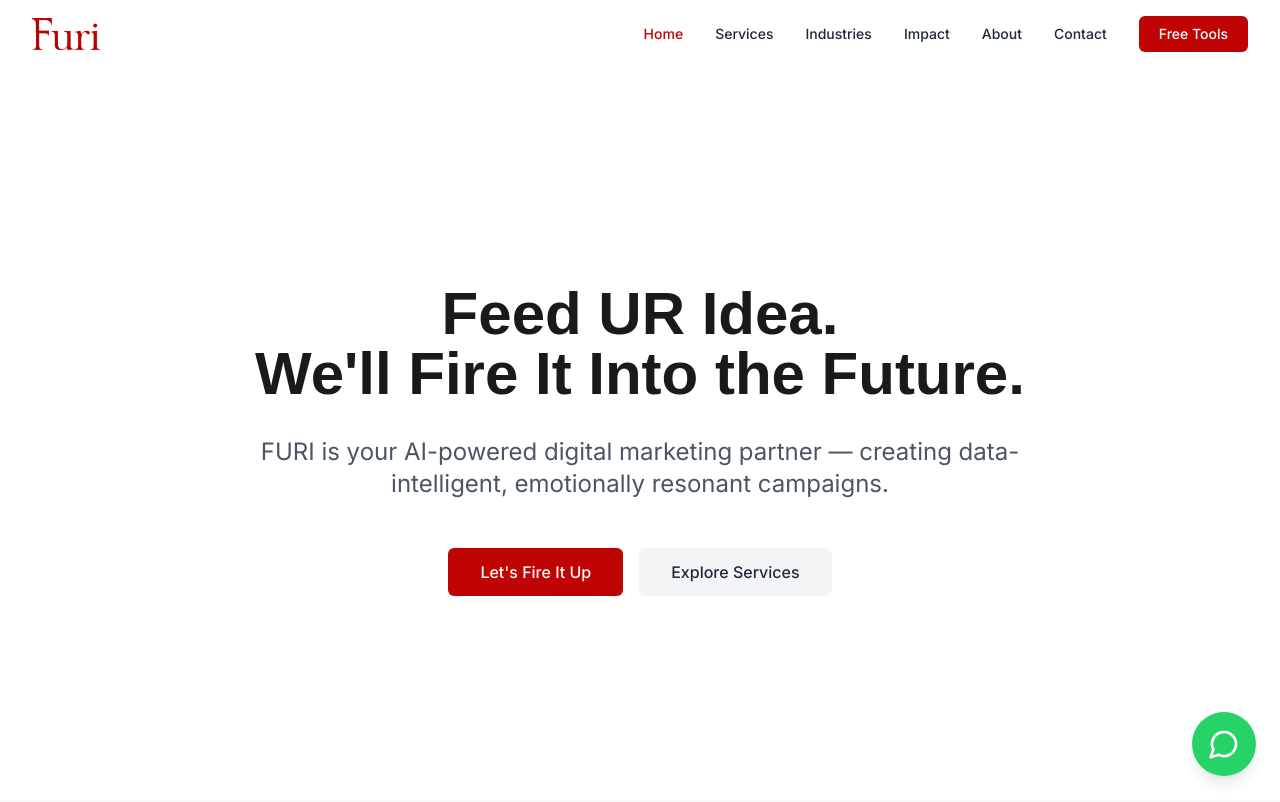
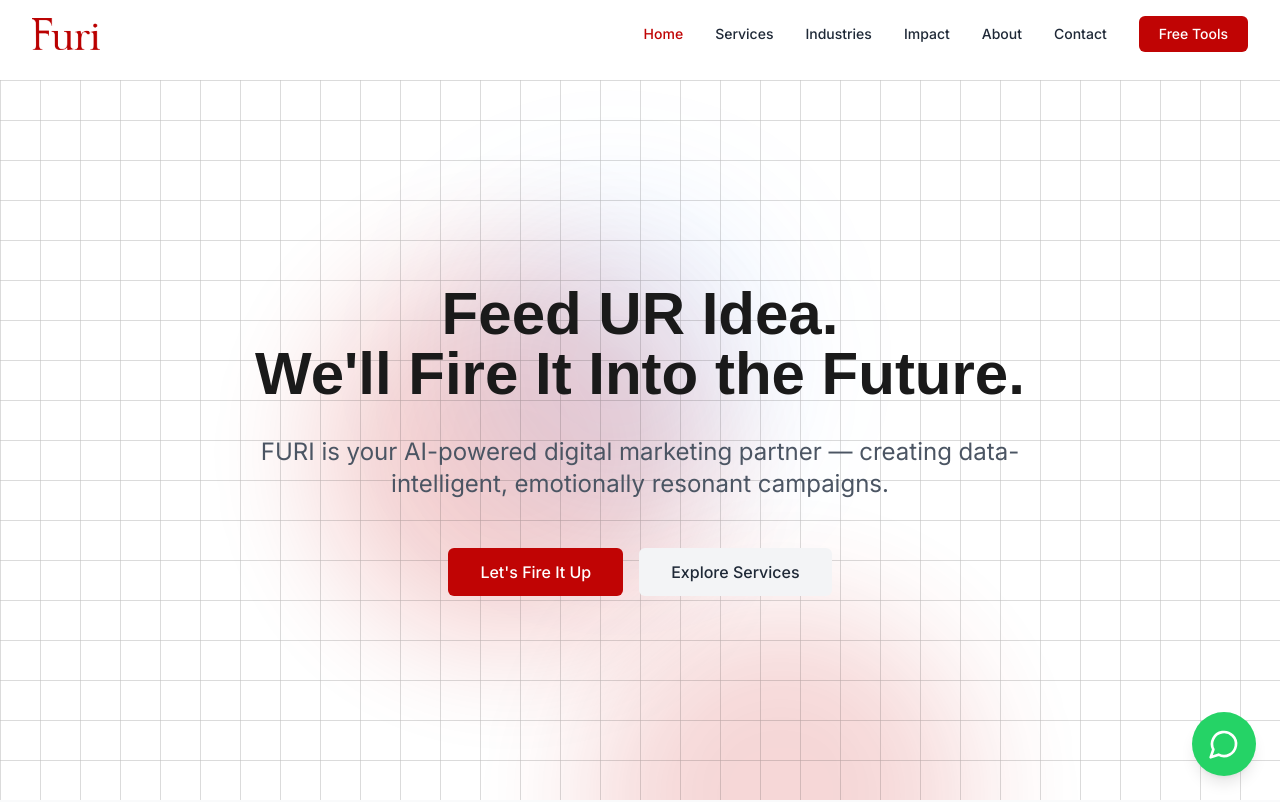
Before and after one commit to furiwebsite2025/furi, a React (Vite) app: page / in a window 1280 px wide. Shown: the top 802 px of the page. Built offline with nearby package versions, Linux system fonts and the light colour scheme; a web font is replaced by a local one.

Commit message:
Fix: Ensure vector animation visibility
The vector animation in the hero section was not visible. This commit addresses the issue by ensuring the background does not overlap the animation.

```diff
--- a/src/components/VectorBackground.tsx
+++ b/src/components/VectorBackground.tsx
@@ -8,18 +8,18 @@ interface VectorBackgroundProps {
 
 const VectorBackground: React.FC<VectorBackgroundProps> = ({ className }) => {
   return (
-    <div className={cn("absolute inset-0 overflow-hidden -z-10", className)}>
+    <div className={cn("absolute inset-0 overflow-hidden z-0", className)}>
       <div className="absolute inset-0">
-        {/* Animated vectors */}
-        <div className="absolute top-1/4 left-1/4 w-64 h-64 bg-furi-red/5 rounded-full blur-3xl animate-pulse" />
-        <div className="absolute top-3/4 right-1/4 w-80 h-80 bg-furi-red/5 rounded-full blur-3xl animate-float opacity-70" />
-        <div className="absolute bottom-1/3 left-1/3 w-56 h-56 bg-white/5 rounded-full blur-3xl animate-float-delayed" />
+        {/* Animated vectors - increased size and opacity for visibility */}
+        <div className="absolute top-1/4 left-1/4 w-96 h-96 bg-furi-red/20 rounded-full blur-3xl animate-pulse" />
+        <div className="absolute top-3/4 right-1/4 w-96 h-96 bg-furi-red/20 rounded-full blur-3xl animate-float opacity-80" />
+        <div className="absolute bottom-1/3 left-1/3 w-80 h-80 bg-blue-500/10 rounded-full blur-3xl animate-float-delayed" />
 
-        {/* Vector patterns */}
-        <svg className="absolute inset-0 w-full h-full opacity-10" xmlns="http://www.w3.org/2000/svg">
+        {/* Vector patterns - increased opacity */}
+        <svg className="absolute inset-0 w-full h-full opacity-30" xmlns="http://www.w3.org/2000/svg">
           <defs>
             <pattern id="grid" width="40" height="40" patternUnits="userSpaceOnUse">
-              <path d="M 40 0 L 0 0 0 40" fill="none" stroke="currentColor" strokeWidth="0.5" />
+              <path d="M 40 0 L 0 0 0 40" fill="none" stroke="currentColor" strokeWidth="1" />
             </pattern>
           </defs>
           <rect x="0" y="0" width="100%" height="100%" fill="url(#grid)" />
--- a/src/pages/Home.tsx
+++ b/src/pages/Home.tsx
@@ -4,6 +4,7 @@ import SectionHeading from "@/components/SectionHeading";
 import CallToAction from "@/components/CallToAction";
 import AnimatedElement from "@/components/AnimatedElement";
 import VectorBackground from "@/components/VectorBackground";
+
 const Home = () => {
   const servicesData = [{
     title: "Brand Strategy & Design",
@@ -56,7 +57,7 @@ const Home = () => {
   return <div className="pt-20">
       {/* Hero Section with Vector Animation */}
       <section className="min-h-[90vh] flex items-center justify-center bg-white relative overflow-hidden">
-        <VectorBackground />
+        <VectorBackground className="z-0" />
         <div className="container mx-auto px-6 py-20 md:py-32 relative z-10">
           <div className="max-w-5xl mx-auto text-center">
             <AnimatedElement animation="fade-in" className="mb-8">
@@ -190,4 +191,5 @@ const Home = () => {
       </section>
     </div>;
 };
+
 export default Home;
--- a/tailwind.config.ts
+++ b/tailwind.config.ts
@@ -1,4 +1,3 @@
-
 import type { Config } from "tailwindcss";
 
 export default {
@@ -105,12 +104,13 @@ export default {
 					'100%': { transform: 'scale(1)', opacity: '1' }
 				},
 				'float': {
-					'0%, 100%': { transform: 'translateY(0) translateX(0)' },
-					'50%': { transform: 'translateY(-20px) translateX(15px)' }
+					'0%': { transform: 'translateY(0) translateX(0)' },
+					'50%': { transform: 'translateY(-40px) translateX(30px)' },
+					'100%': { transform: 'translateY(0) translateX(0)' }
 				},
 				'pulse-slow': {
-					'0%, 100%': { opacity: '0.5' },
-					'50%': { opacity: '0.8' }
+					'0%, 100%': { opacity: '0.7' },
+					'50%': { opacity: '0.95' }
 				}
 			},
 			animation: {
```
